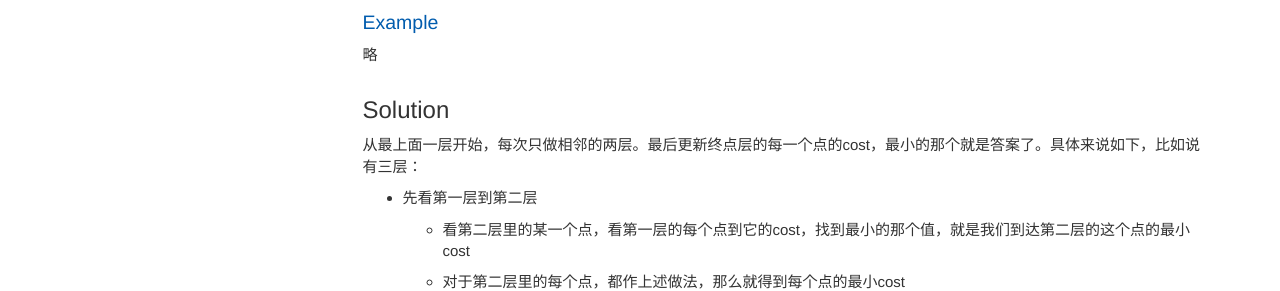
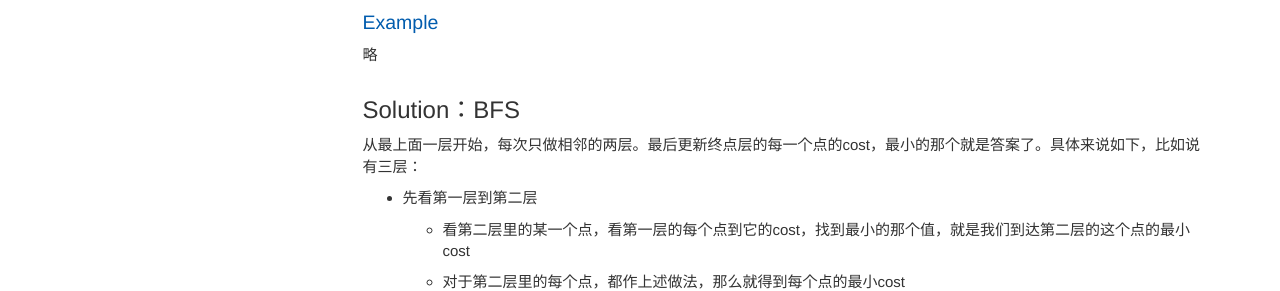
Before and after one commit to HungryOrc/hungryorc.github.io, a Jekyll site: the page built from pages/algorithm/algorithm_shortestPathInGraph_图分层.md, in a window 1280 px wide. Shown: the part 304-595 px from the top of the page. Built offline with Jekyll 4.4.1, drawn with Linux system fonts in a browser that asks for light colours; nearby versions of some CDN libraries; comment, search, counter and statistics services are not loaded.

Commit message:
Update algorithm_shortestPathInGraph_图分层.md

```diff
--- a/pages/algorithm/algorithm_shortestPathInGraph_图分层.md
+++ b/pages/algorithm/algorithm_shortestPathInGraph_图分层.md
@@ -16,7 +16,7 @@ node 有cost，edge 有cost，求第一层的任意点到最后一层的任意
 ### Example
 略
 
-## Solution
+## Solution：BFS
 从最上面一层开始，每次只做相邻的两层。最后更新终点层的每一个点的cost，最小的那个就是答案了。具体来说如下，比如说有三层：
 * 先看第一层到第二层
   * 看第二层里的某一个点，看第一层的每个点到它的cost，找到最小的那个值，就是我们到达第二层的这个点的最小cost
```
